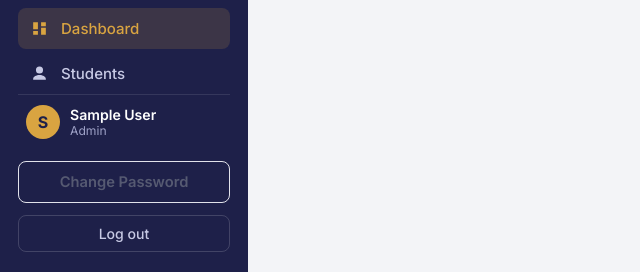
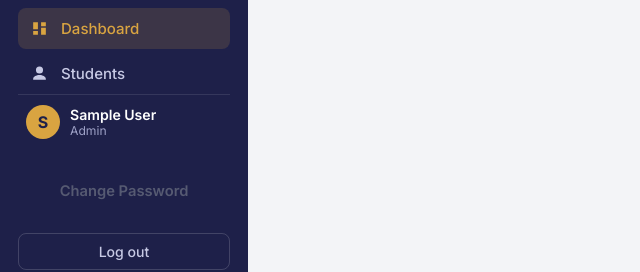
Before and after one commit to M-israr12/student-management-system, a plain HTML site: page frontend/index.html in a window 1280 px wide. Shown: the part 82-354 px from the top of the page, without its empty margins (0-640 px from the left). Drawn offline with Linux system fonts and the light colour scheme; no server answers; sample sign-in values are in the browser's storage.

Commit message:
Fix sidebar Change Password styling

```diff
--- a/frontend/css/style.css
+++ b/frontend/css/style.css
@@ -323,3 +323,15 @@ code {
   .data-table td { padding: 4px 0; border: none; }
   .row-actions { justify-content: flex-start; margin-top: 8px; }
 }
+.sidebar-footer .btn-ghost {
+  width: 100%;
+  justify-content: center;
+  color: var(--ink-soft);
+  background: transparent;
+  border: 1px solid var(--line);
+  margin: 10px 0;
+}
+.sidebar-footer .btn-ghost:hover {
+  background: var(--surface);
+  color: var(--ink);
+}
```
